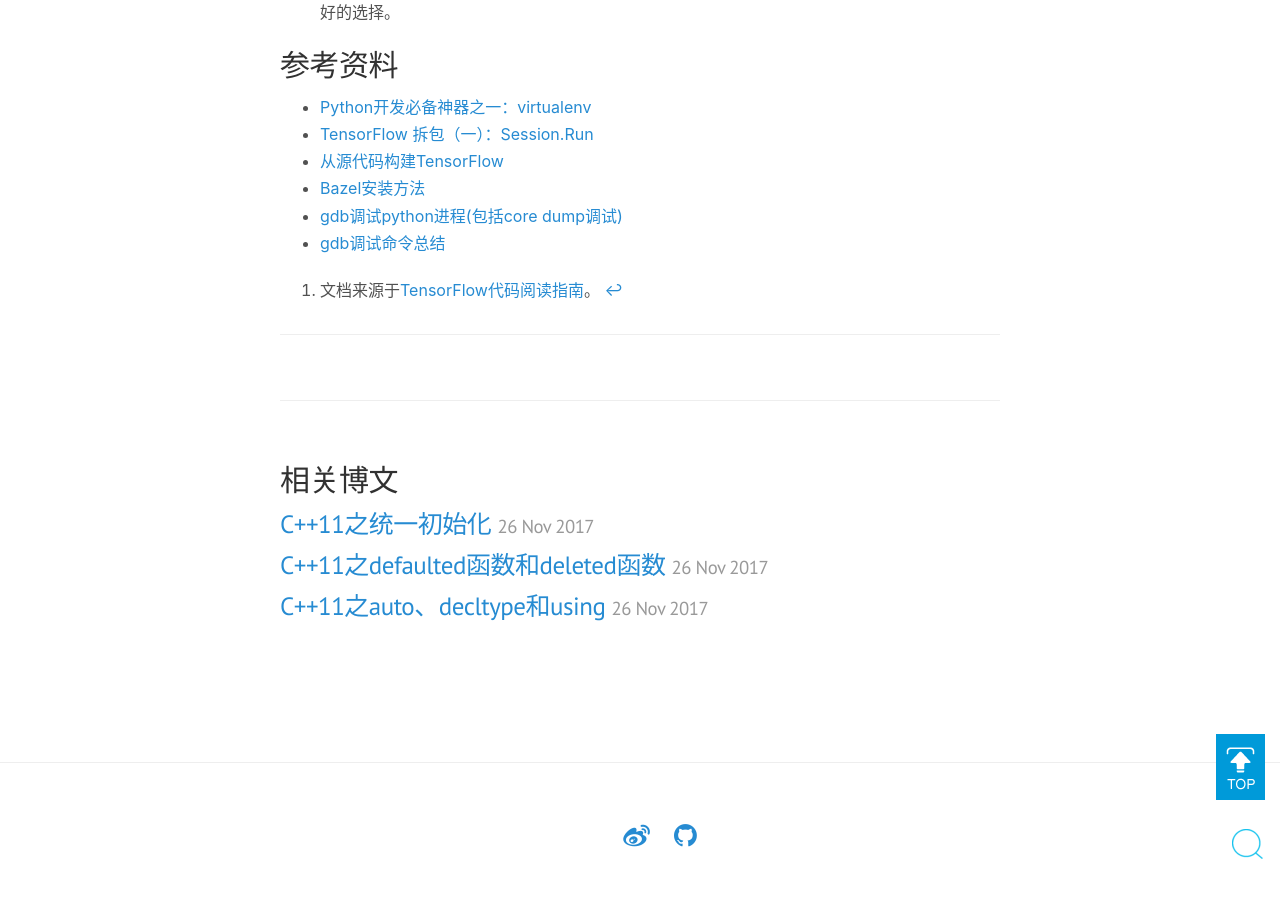
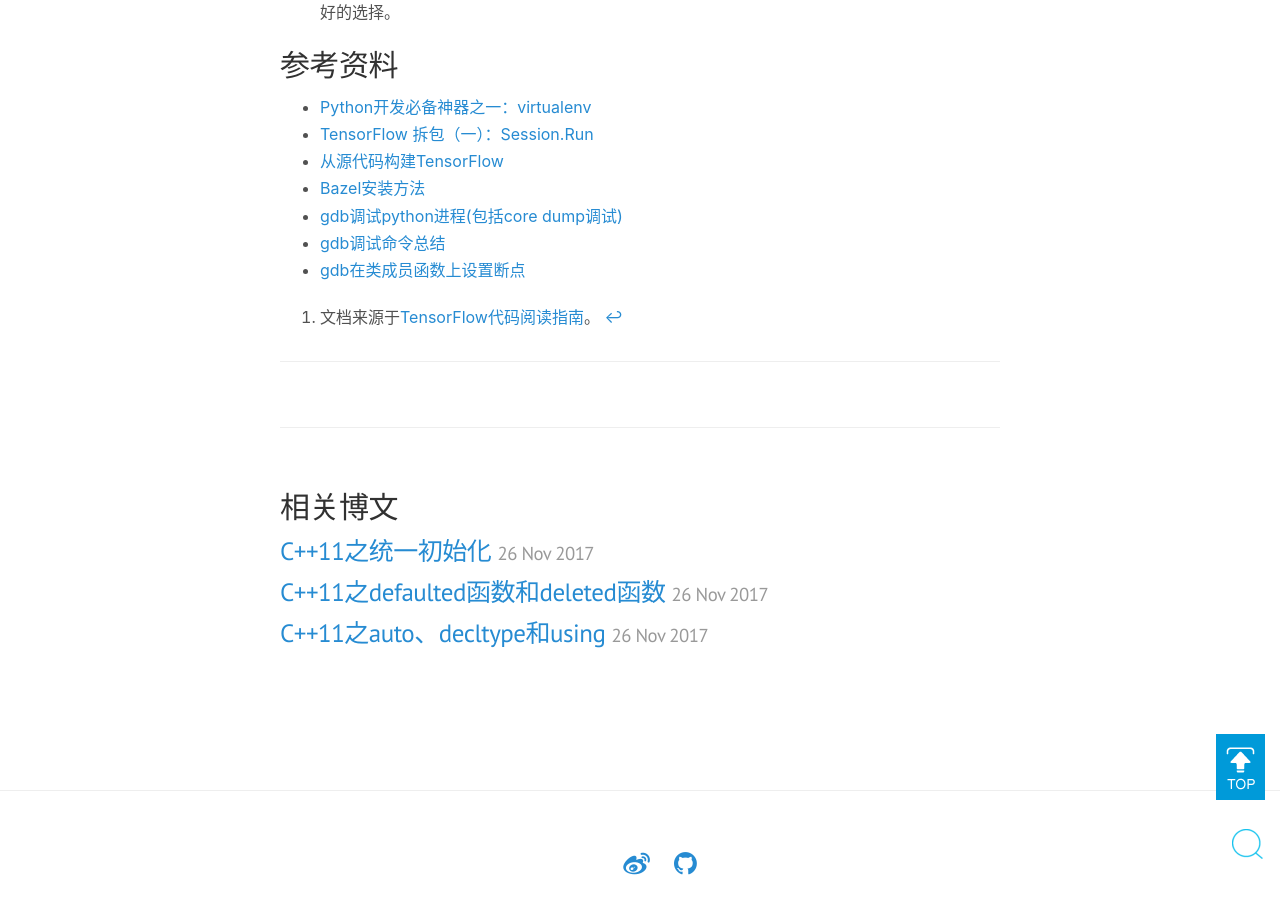
Before and after one commit to wzzju/wzzju.github.io, a Jekyll site: the page built from _posts/2020-03-17-tf-compile.md, in a window 1280 px wide and 900 px high, scrolled down 5179 px. Built offline with Jekyll 4.4.1, drawn with Linux system fonts in a browser that asks for light colours; comment, search, counter and statistics services are not loaded; before the commit the page ends 6055 px from its top, so only the background shows below that.

Commit message:
add gdb bp

```diff
--- a/_posts/2020-03-17-tf-compile.md
+++ b/_posts/2020-03-17-tf-compile.md
@@ -203,5 +203,6 @@
 * [Bazel安装方法](https://www.jianshu.com/p/bc542266aff3)
 * [gdb调试python进程(包括core dump调试)](https://blog.csdn.net/haima1998/article/details/89962435)
 * [gdb调试命令总结](https://www.cnblogs.com/wuyuegb2312/archive/2013/03/29/2987025.html)
+* [gdb在类成员函数上设置断点](https://menrfa.wordpress.com/2012/01/26/%E4%BD%BF%E7%94%A8gdb%E5%9C%A8%E6%9F%90%E5%87%BD%E6%95%B0%E4%B8%8A%E8%AE%BE%E7%BD%AE%E6%96%AD%E7%82%B9%E9%81%87%E5%88%B0%E7%9A%84%E9%97%AE%E9%A2%98%E5%92%8C%E8%A7%A3%E5%86%B3%E5%8A%9E%E6%B3%95/)
 
 [^1]: 文档来源于[TensorFlow代码阅读指南](http://jcf94.com/download/TensorFlow-SourceCode-Reading.pdf)。
```
